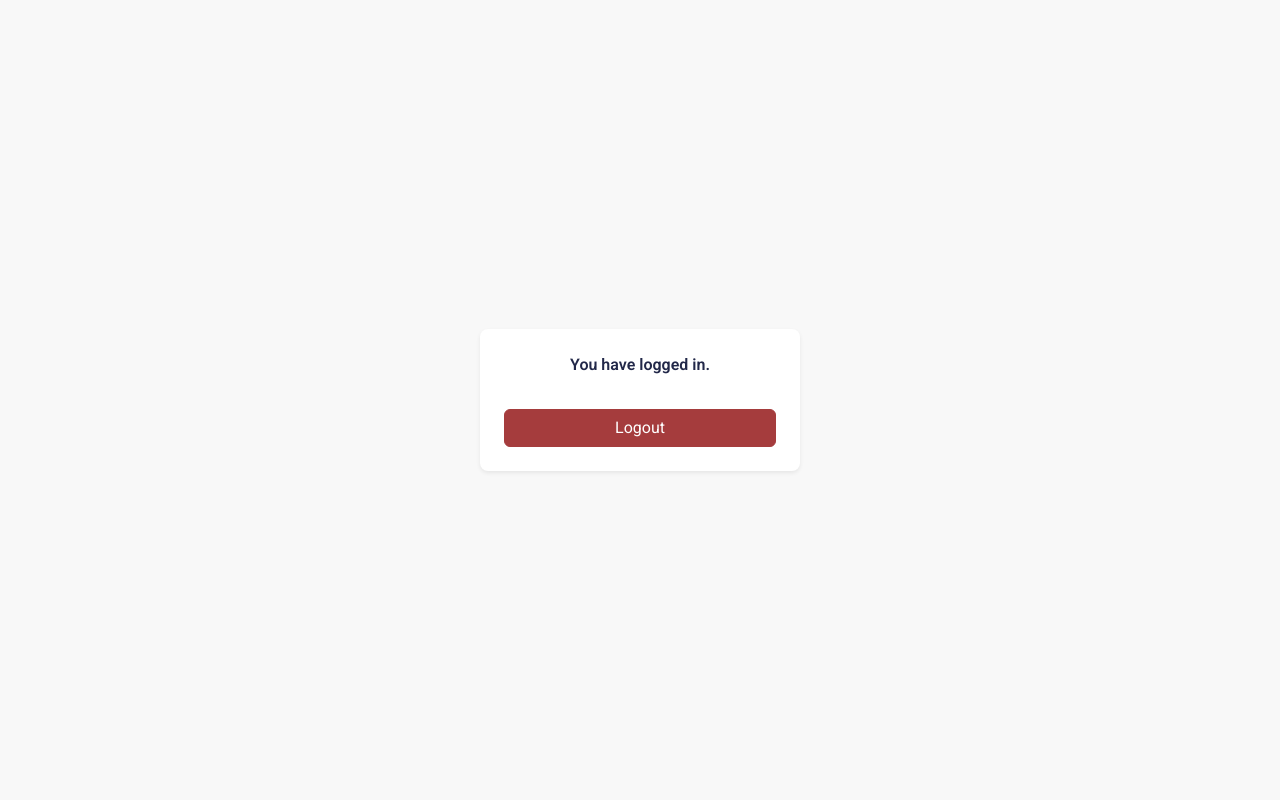
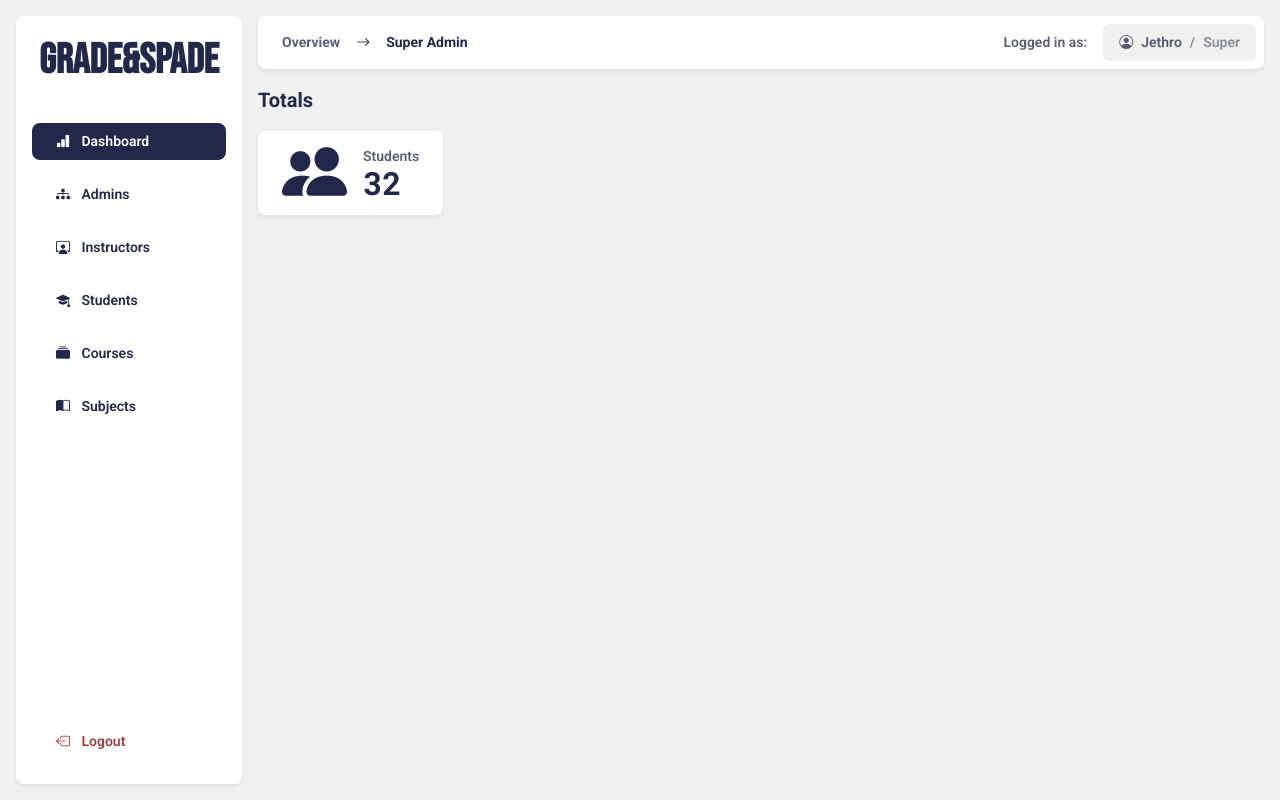
Before and after one commit to nemui-inu/g1-academy, a PHP site: page /dashboard in a window 1280 px wide. Run offline with PHP 8.4, Linux system fonts and the light colour scheme; the visitor is signed in with stand-in values (Sample User, id 1); some libraries are stand-ins or nearby versions.

Commit message:
update dash to modular design

```diff
--- /dev/null
+++ b/layout/components/sidebar.php
@@ -0,0 +1,47 @@
+<!-- (~) Sidebar Container -->
+<div class="w-100 h-100 bg-white shadow-sm rounded-3 d-flex flex-column justify-content-between pt-4 pb-2" style="position: sticky;">
+  <!-- (~) Top Part / Logo & Links -->
+  <div class="d-flex flex-column">
+    <!-- (~) Logo Face -->
+    <div class="d-flex flex-column justify-content-center align-items-center">
+    <!--
+      <img src="public/svg/logo-2.svg" alt="Logo" class="img-fluid" style="max-width: 100px;">
+    -->
+      <h1 class="text-navy bebas-neue-regular fw-bold mb-0 lh-1" style="font-size: 42px;">grade&spade</h1>
+    </div>
+    <!-- (~) Nav Links -->
+    <div class="d-flex flex-column gap-3 align-items-start fw-semibold p-3" style="margin-top: 25px;">
+      <a href="/group1/dashboard" class="text-decoration-none bg-navy text-white pe-2 ps-4 py-2 w-100 rounded-3">
+        <i class="bi bi-bar-chart-fill me-2"></i>
+        Dashboard
+      </a>
+      <a href="/group1/dashboard" class="text-decoration-none bg-whiet text-navy pe-2 ps-4 py-2 w-100 rounded-3">
+        <i class="bi bi-diagram-3-fill me-2"></i>
+        Admins
+      </a>
+      <a href="/group1/dashboard" class="text-decoration-none bg-whiet text-navy pe-2 ps-4 py-2 w-100 rounded-3">
+        <i class="bi bi-person-workspace me-2"></i>
+        Instructors
+      </a>
+      <a href="/group1/dashboard" class="text-decoration-none bg-whiet text-navy pe-2 ps-4 py-2 w-100 rounded-3">
+        <i class="bi bi-mortarboard-fill me-2"></i>
+        Students
+      </a>
+      <a href="/group1/dashboard" class="text-decoration-none bg-whiet text-navy pe-2 ps-4 py-2 w-100 rounded-3">
+        <i class="bi bi-collection-fill me-2"></i>
+        Courses
+      </a>
+      <a href="/group1/dashboard" class="text-decoration-none bg-whiet text-navy pe-2 ps-4 py-2 w-100 rounded-3">
+        <i class="bi bi-book-half me-2"></i>
+        Subjects
+      </a>
+    </div>
+  </div>
+  <!-- (~) Bottom Part / Logout -->
+  <div class="d-flex flex-column fw-semibold p-3">
+    <a href="/group1/logout" class="text-decoration-none bg-whiet btn btn-outline-red pe-2 ps-4 py-2 w-100 text-start border-0 fw-semibold rounded-3" style="font-size: 14px;">
+      <i class="bi bi-box-arrow-left me-2"></i>
+      Logout
+    </a>
+  </div>
+</div>
--- /dev/null
+++ b/layout/components/topbar.php
@@ -0,0 +1,17 @@
+<!-- (~) Content Header + Breadcrumbs -->
+<div class="bg-white shadow-sm ps-4 pe-2 py-2 w-100 rounded-3 d-flex flex-row justify-content-between align-items-center">
+  <div class="d-flex flex-row gap-3 align-items-center">
+    <p class="mb-0 fw-bold text-navy py-2 opacity-75">Overview</p>
+    <i class="bi bi-arrow-right"></i>
+    <p class="mb-0 fw-bold text-navy py-2">Super Admin</p>
+  </div>
+  <div class="d-flex flex-row gap-3 align-items-center">
+    <p class="mb-0 fw-semibold text-navy opacity-75">Logged in as: </p>
+    <div class="bg-dirtywhite rounded-2 py-2 px-3 d-flex flex-row gap-2 align-items-center">
+      <i class="bi bi-person-circle text-navy opacity-75"></i>
+      <p class="mb-0 fw-semibold text-navy opacity-75">Jethro</p>
+      <span class="mb-0 fw-semibold text-navy opacity-50">/</span>
+      <span class="mb-0 fw-semibold text-navy opacity-50">Super</span>
+    </div>
+  </div>
+</div>
--- a/public/scss/main.scss
+++ b/public/scss/main.scss
@@ -9,7 +9,7 @@
   background-size: cover;
 }
 
-@import url('https://fonts.googleapis.com/css2?family=Bebas+Neue&family=Roboto:ital,wght@0,100..900;1,100..900&display=swap');
+@import url('https://fonts.googleapis.com/css2?family=Bebas+Neue&family=Poppins:ital,wght@0,100;0,200;0,300;0,400;0,500;0,600;0,700;0,800;0,900;1,100;1,200;1,300;1,400;1,500;1,600;1,700;1,800;1,900&family=Roboto+Mono:ital,wght@0,100..700;1,100..700&family=Roboto:ital,wght@0,100..900;1,100..900&display=swap');
 
 @import "../../node_modules/bootstrap/scss/_functions.scss";
 @import "../../node_modules/bootstrap/scss/_variables.scss";
@@ -25,7 +25,7 @@ $custom-theme-colors: (
   'black': #232126,
   'gray': #4B494C,
   'green': #588157,
-  'dirtywhite': #F8F8F8,
+  'dirtywhite': #F0F0F0,
 );
 
 $theme-colors: map-merge($custom-theme-colors, $theme-colors);
@@ -35,6 +35,7 @@ $theme-colors: map-merge($custom-theme-colors, $theme-colors);
 
 body {
   font-family: "Roboto", sans-serif;
+  font-size: 14px;
   overflow-x: hidden;
 }
 
@@ -54,6 +55,27 @@ body {
   font-style: normal;
   font-variation-settings:
     "wdth" 100;
+}
+
+.roboto-mono-regular {
+  font-family: "Roboto Mono", monospace;
+  font-optical-sizing: auto;
+  font-weight: 400;
+  font-style: normal;
+}
+
+.roboto-mono-medium {
+  font-family: "Roboto Mono", monospace;
+  font-optical-sizing: auto;
+  font-weight: 600;
+  font-style: normal;
+}
+
+.roboto-mono-bold {
+  font-family: "Roboto Mono", monospace;
+  font-optical-sizing: auto;
+  font-weight: 800;
+  font-style: normal;
 }
 
 .bebas-neue-regular {
--- /dev/null
+++ b/views/dashboard/dash_admin.php
@@ -0,0 +1,13 @@
+<!-- (~) Super & Admin Dashboard -->
+<div class="d-flex flex-column gap-3">
+  <p class="mb-0 text-navy fw-bold" style="font-size: 20px;">Totals</p>
+  <div class="d-flex flex-row gap-3">
+    <div class="py-2 px-4 bg-white rounded-3 d-flex flex-row gap-3 align-items-center shadow-sm">
+      <i class="bi bi-people-fill lh-1 text-navy" style="font-size: 65px;"></i>
+      <div>
+        <p class="mb-0 roboto-regular text-navy opacity-75 fw-semibold">Students</p>
+        <p class="mb-0 roboto-mono-bold text-navy lh-1" style="font-size: 32px;">32</p>
+      </div>
+    </div>
+  </div>
+</div>
--- a/views/dashboard/dashboard.php
+++ b/views/dashboard/dashboard.php
@@ -1,6 +1,18 @@
-<div class="w-100 vh-100 bg-dirtywhite d-flex justify-content-center align-items-center">
-  <div class="w-25 bg-white p-4 rounded-3 shadow-sm d-flex flex-column gap-3">
-    <p class="text-navy fw-semibold text-center">You have logged in.</p>
-    <a href="/group1/logout" class="btn btn-red">Logout</a>
+<!-- (~) Main Container -->
+<div class="w-100 vh-100 bg-dirtywhite">
+    <!-- (~) Main Row -->
+  <div class="d-flex flex-row gap-3">
+    <!-- (~) Sidebar Column -->
+    <div class="d-flex flex-column gap-3 p-3 pe-0 vh-100" style="width: 300px;">
+      <?php include_once 'layout/components/sidebar.php'; ?>
+    </div>
+    <!-- (~) Content Column -->
+    <div class="d-flex flex-column p-3 ps-0 w-100 gap-3">
+      <?php include_once 'layout/components/topbar.php'; ?>
+      <!-- (~) Content goes below this point -->
+      <div class="w-100">
+        <?php include_once 'views/dashboard/dash_admin.php'; ?>
+      </div>
+    </div>
   </div>
 </div>
```
Also changed, not shown: public/css/main.min.css.
